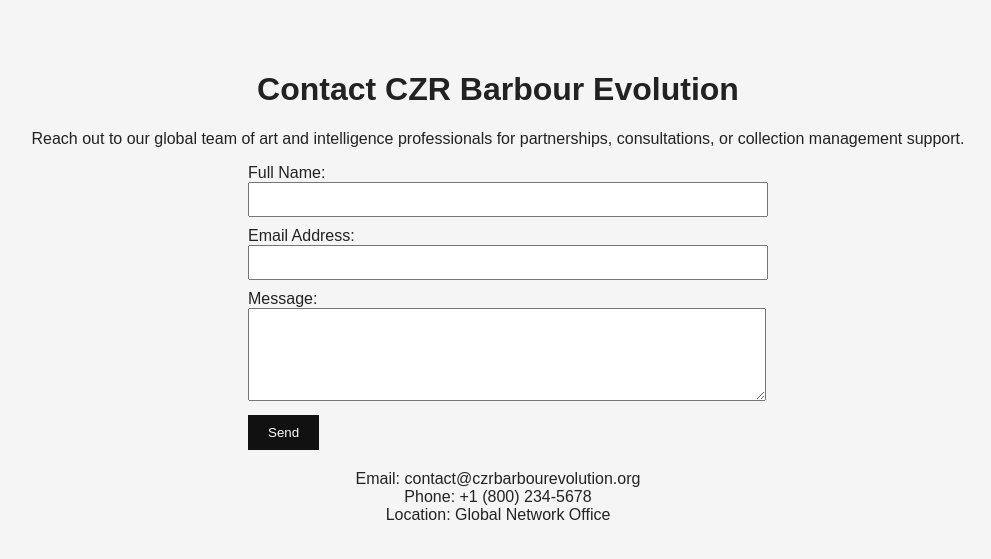
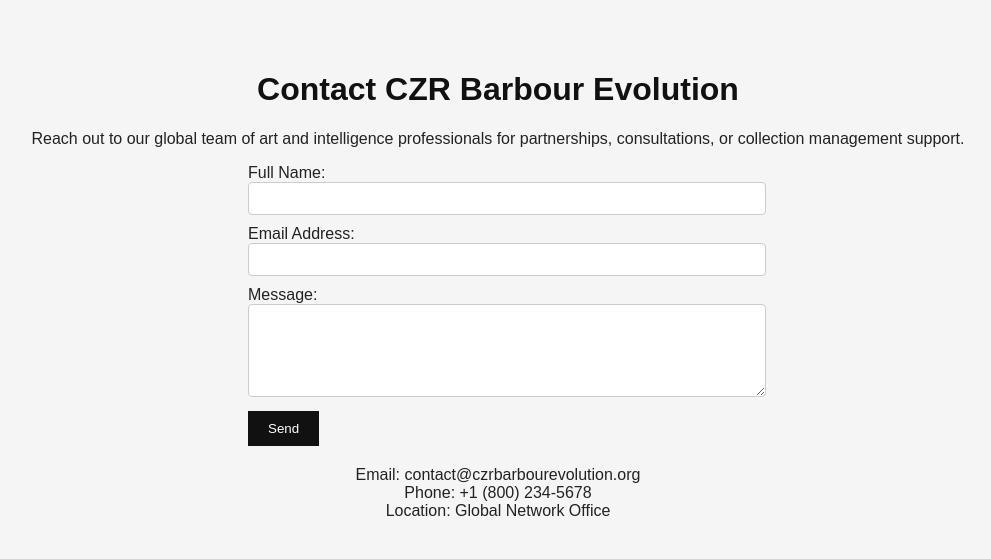
Before and after one commit to DichDo/CZR-Evolution, a Flask app: page /contact in a window 1280 px wide. Shown: the part 38-597 px from the top of the page, without its empty margins (142-1133 px from the left). Run offline with Flask 3, Linux system fonts and the light colour scheme.

Commit message:
Update style.css

```diff
--- a/static/css/style.css
+++ b/static/css/style.css
@@ -33,3 +33,23 @@ main {
     text-align: center;
     padding: 50px;
 }
+
+h1, h2 {
+    color: #111;
+}
+
+form input, form textarea {
+    border: 1px solid #ccc;
+    border-radius: 4px;
+}
+
+form button {
+    background-color: #111;
+    color: white;
+    border: none;
+    cursor: pointer;
+}
+
+form button:hover {
+    background-color: #333;
+}
```
